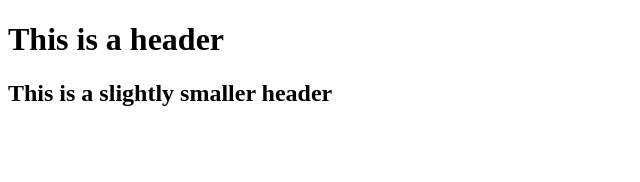
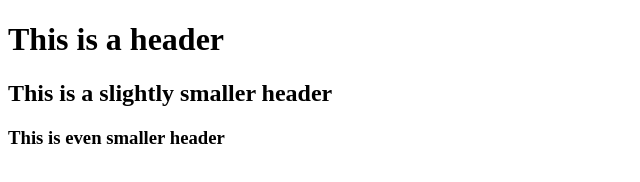
Before and after one commit to meynaaard/demo-repo, a plain HTML site: page index.html in a window 1280 px wide. Shown: the whole page, without its empty margins (0-640 px from the left). Drawn offline with Linux system fonts and the light colour scheme.

Commit message:
Added another header

```diff
--- a/index.html
+++ b/index.html
@@ -8,5 +8,6 @@
 <body>
     <h1>This is a header</h1>
     <h2>This is a slightly smaller header</h2>
+    <h3>This is even smaller header</h3>
 </body>
 </html>
```
